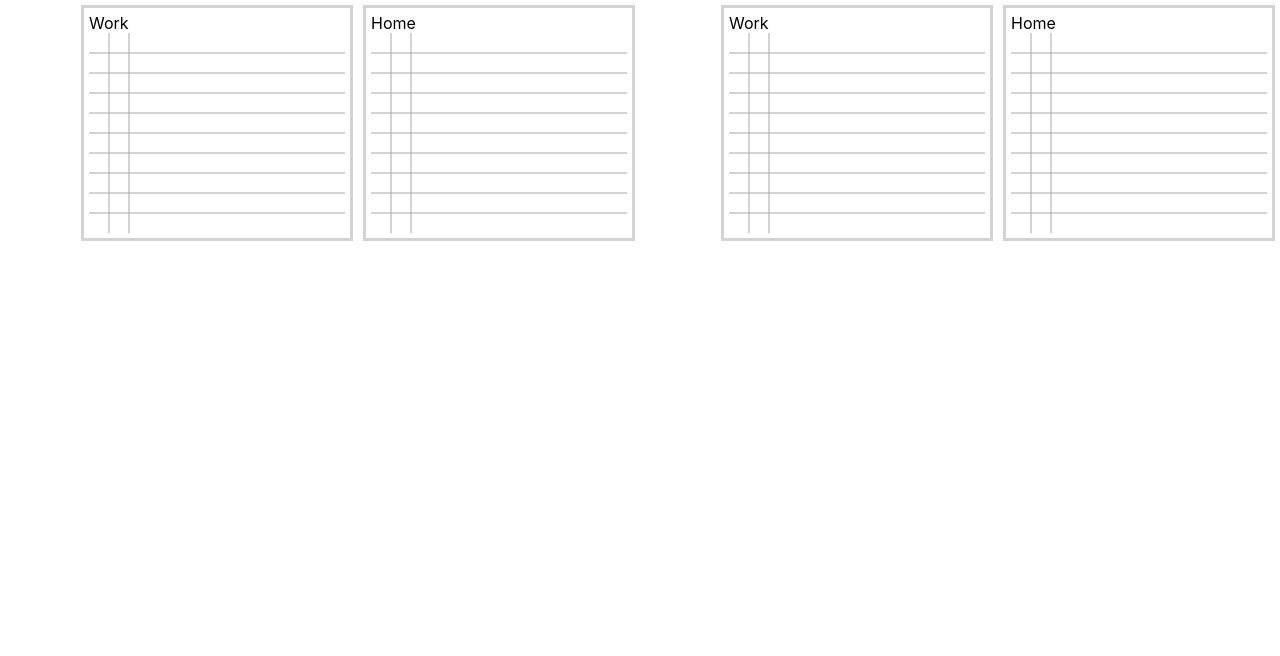
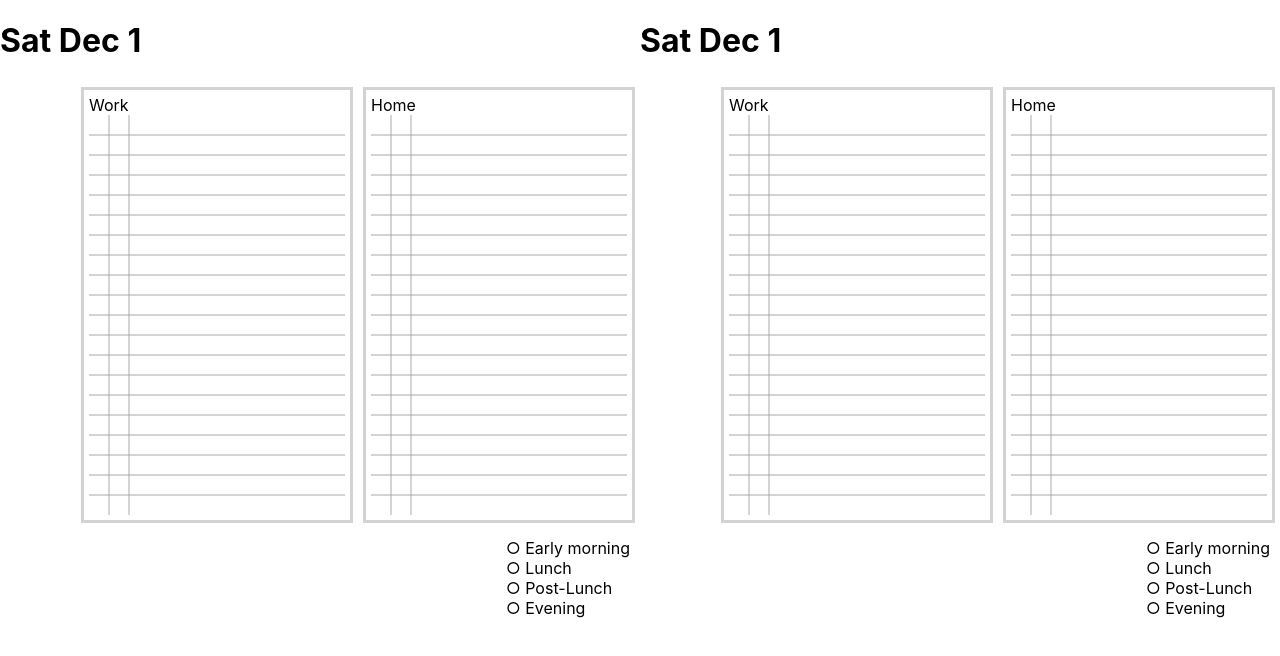
Before and after one commit to ziroby/planner, a React (Create React App) app: page / in a window 1280 px wide. Shown: the top 656 px of the page. Built offline with nearby package versions, Linux system fonts and the light colour scheme.

Commit message:
Add med list

```diff
--- a/src/App.css
+++ b/src/App.css
@@ -37,3 +37,8 @@
   flex-direction: row;
   justify-content: right;
 }
+
+.medlist {
+  margin: 5px;
+  padding: 5px;
+}
--- /dev/null
+++ b/src/MedList.js
@@ -0,0 +1,10 @@
+import "./App.css"
+
+export default function MedList() {
+    return <div class="medlist">
+        ○ Early morning<br/>
+        ○ Lunch<br/>
+        ○ Post-Lunch<br/>
+        ○ Evening<br/>
+    </div>
+}
--- a/src/Panel.js
+++ b/src/Panel.js
@@ -1,10 +1,15 @@
+import MedList from "./MedList";
 import TaskList from "./TaskList";
 
 export default function Panel({ width, height }) {
     return <div class="panel" style={{ minWidth: width }}>
+        <h1>Sat Dec 1</h1>
         <div class="tasklistrow">
-            <TaskList width={width / 2.5} height={height / 4} title="Home" />
-            <TaskList width={width / 2.5} height={height / 4} title="Work" />
+            <TaskList width={width / 2.5} height={height / 2} title="Home" />
+            <TaskList width={width / 2.5} height={height / 2} title="Work" />
+        </div>
+        <div class="tasklistrow">
+             <MedList/>
         </div>
     </div>
 }
```
